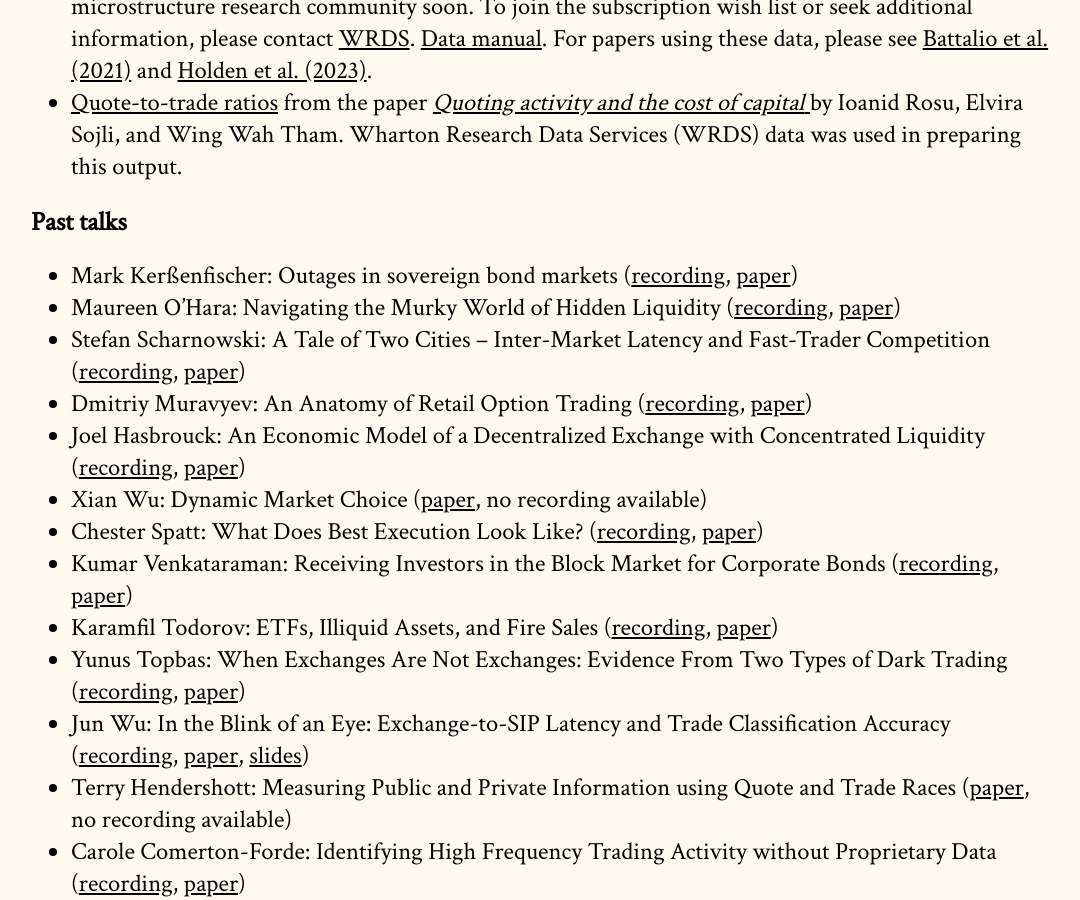
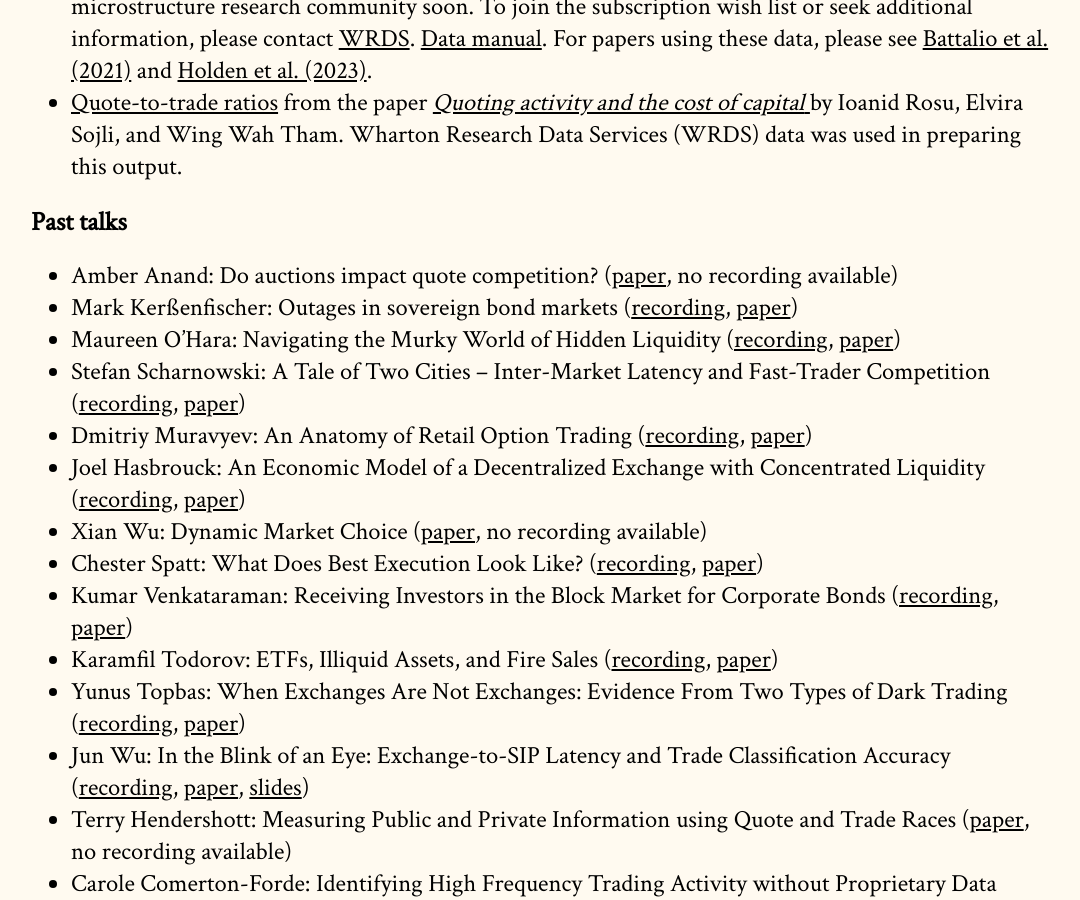
Before and after one commit to cpfiffer/microstructure.exchange, a Jekyll site: the page built from index.md, in a window 1280 px wide and 900 px high, scrolled down 3185 px. Shown: the whole window, without its empty margins (97-1177 px from the left). Built offline with Jekyll 4.4.1, drawn with Linux system fonts in a browser that asks for light colours; some web fonts are replaced.

Commit message:
Update index.md

```diff
--- a/index.md
+++ b/index.md
@@ -72,6 +72,7 @@ The Microstructure Exchange will host resources, tools, and data for microstruct
 - [Quote-to-trade ratios](https://drive.google.com/file/d/1H8wMvA_59-N5Y_xiDPGTbpBsX5BFwOIV/view) from the paper [_Quoting activity and the cost of capital_ ](https://papers.ssrn.com/sol3/papers.cfm?abstract_id=3005928) by Ioanid Rosu, Elvira Sojli, and Wing Wah Tham. Wharton Research Data Services (WRDS) data was used in preparing this output.
 
 ## Past talks
+- Amber Anand: Do auctions impact quote competition? ([paper](https://microstructure.exchange/papers/Auctions%20and%20quote%20competition-11192024.pdf), no recording available)
 - Mark Kerßenfischer: Outages in sovereign bond markets ([recording](https://youtu.be/nQMNhaccBBU), [paper](https://www.ecb.europa.eu/pub/pdf/scpwps/ecb.wp2944~5cc218150b.en.pdf))
 - Maureen O'Hara: Navigating the Murky World of Hidden Liquidity ([recording](https://youtu.be/eamq0WsqWro), [paper](https://papers.ssrn.com/sol3/papers.cfm?abstract_id=4988855))
 - Stefan Scharnowski: A Tale of Two Cities – Inter-Market Latency and Fast-Trader Competition ([recording](https://youtu.be/2DhIm4_cm2s),  [paper](https://papers.ssrn.com/sol3/papers.cfm?abstract_id=3475442))
```
